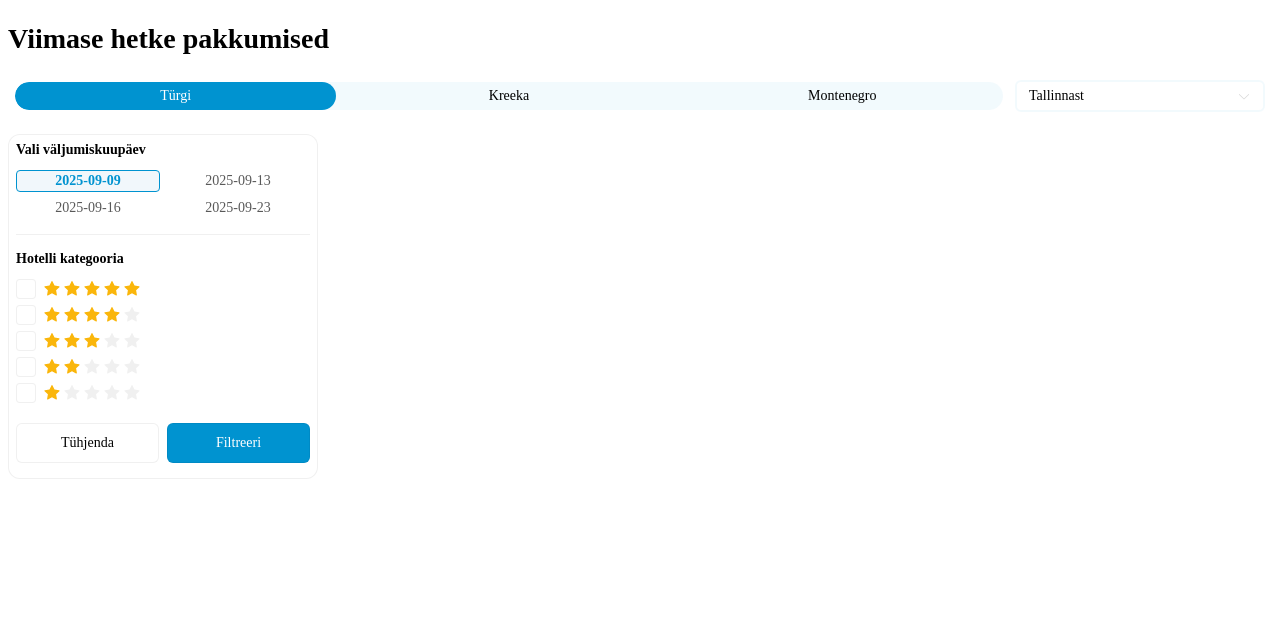
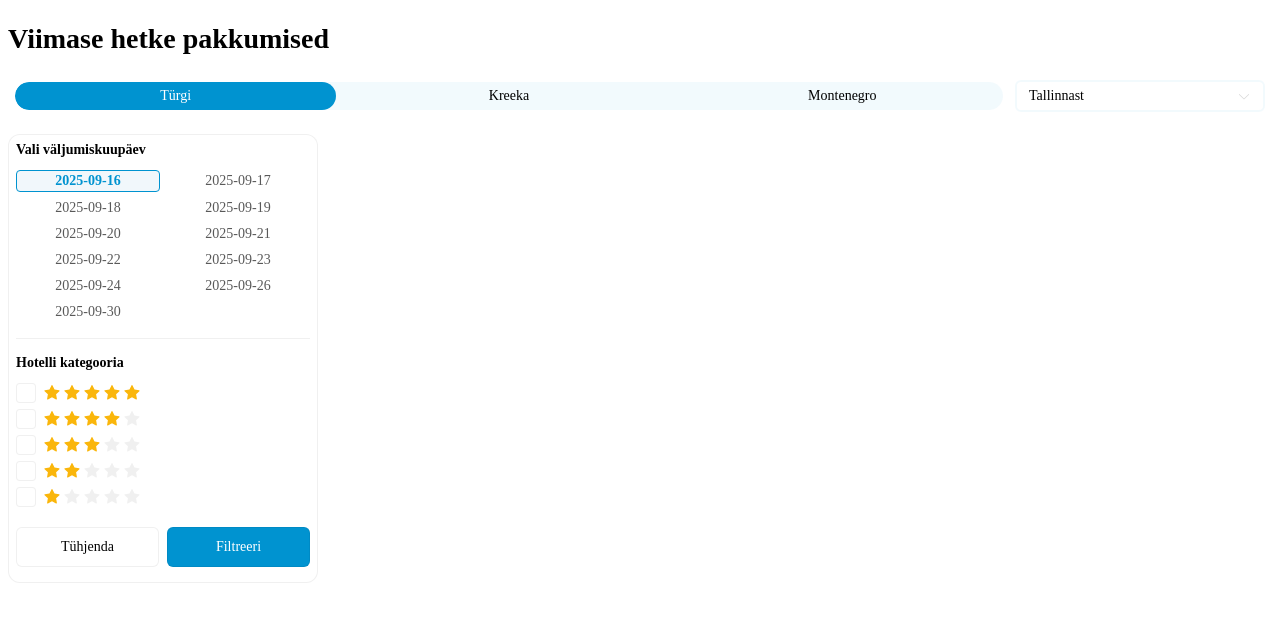
Before and after one commit to ct-balt/offers-hotel-incentive-ee, a website: page src/index.html in a window 1280 px wide. Drawn offline with Linux system fonts and the light colour scheme; no server answers.

Commit message:
updated offers and fixed date sort

```diff
--- a/src/index.html
+++ b/src/index.html
@@ -100,27 +100,64 @@
                 },
                 beginDates: [
                   {
-                    date: "2025-08-30",
-                    stayNights: [{ value: 6 }, { value: 13 }],
+                    date: "2025-09-16",
+                    stayNights: [
+                      { value: 3 },
+                      { value: 4 },
+                      { value: 5 },
+                      { value: 6 },
+                      { value: 7 },
+                    ],
                     departures: ["tallinn"],
                   },
                   {
-                    date: "2025-09-05",
+                    date: "2025-09-17",
+                    stayNights: [
+                      { value: 3 },
+                      { value: 4 },
+                      { value: 5 },
+                      { value: 6 },
+                      { value: 7 },
+                    ],
+                    departures: ["tallinn"],
+                  },
+                  {
+                    date: "2025-09-18",
+                    stayNights: [{ value: 3 }, { value: 4 }, { value: 7 }],
+                    departures: ["tallinn"],
+                  },
+                  {
+                    date: "2025-09-19",
+                    stayNights: [{ value: 3 }, { value: 5 }],
+                    departures: ["tallinn"],
+                  },
+                  {
+                    date: "2025-09-20",
+                    stayNights: [{ value: 3 }, { value: 4 }, { value: 7 }],
+                    departures: ["tallinn"],
+                  },
+                  {
+                    date: "2025-09-21",
                     stayNights: [{ value: 7 }],
                     departures: ["tallinn"],
                   },
                   {
-                    date: "2025-09-07",
+                    date: "2025-09-22",
                     stayNights: [{ value: 7 }],
                     departures: ["tallinn"],
                   },
                   {
-                    date: "2025-09-09",
+                    date: "2025-09-23",
+                    stayNights: [{ value: 5 }, { value: 7 }, { value: 8 }],
+                    departures: ["tallinn"],
+                  },
+                  {
+                    date: "2025-09-24",
                     stayNights: [{ value: 7 }],
                     departures: ["tallinn"],
                   },
                   {
-                    date: "2025-09-13",
+                    date: "2025-09-26",
                     stayNights: [{ value: 7 }],
                     departures: ["tallinn"],
                   },
@@ -134,12 +171,7 @@
                 },
                 beginDates: [
                   {
-                    date: "2025-09-16",
-                    stayNights: [{ value: 6 }],
-                    departures: ["tallinn"],
-                  },
-                  {
-                    date: "2025-09-23",
+                    date: "2025-09-30",
                     stayNights: [{ value: 6 }],
                     departures: ["tallinn"],
                   },
@@ -158,18 +190,33 @@
                 },
                 beginDates: [
                   {
-                    date: "2025-09-02",
+                    date: "2025-09-16",
                     stayNights: [{ value: 7 }],
                     departures: ["tallinn"],
                   },
                   {
-                    date: "2025-09-06",
-                    stayNights: [{ value: 7 }, { value: 11 }],
+                    date: "2025-09-17",
+                    stayNights: [{ value: 7 }],
                     departures: ["tallinn"],
                   },
                   {
-                    date: "2025-09-20",
-                    stayNights: [{ value: 3 }, { value: 7 }],
+                    date: "2025-09-23",
+                    stayNights: [{ value: 14 }],
+                    departures: ["tallinn"],
+                  },
+                  {
+                    date: "2025-09-24",
+                    stayNights: [{ value: 7 }],
+                    departures: ["tallinn"],
+                  },
+                  {
+                    date: "2025-09-27",
+                    stayNights: [{ value: 10 }],
+                    departures: ["tallinn"],
+                  },
+                  {
+                    date: "2025-09-30",
+                    stayNights: [{ value: 7 }],
                     departures: ["tallinn"],
                   },
                 ],
@@ -187,28 +234,18 @@
                 },
                 beginDates: [
                   {
-                    date: "2025-08-31",
+                    date: "2025-09-11",
                     stayNights: [{ value: 7 }],
                     departures: ["tallinn"],
                   },
                   {
-                    date: "2025-09-01",
+                    date: "2025-09-14",
                     stayNights: [{ value: 7 }],
                     departures: ["tallinn"],
                   },
                   {
-                    date: "2025-09-07",
-                    stayNights: [{ value: 4 }, { value: 7 }],
-                    departures: ["tallinn"],
-                  },
-                  {
-                    date: "2025-09-08",
-                    stayNights: [{ value: 3 }, { value: 14 }],
-                    departures: ["tallinn"],
-                  },
-                  {
-                    date: "2025-09-11",
-                    stayNights: [{ value: 3 }, { value: 10 }, { value: 11 }],
+                    date: "2025-09-21",
+                    stayNights: [{ value: 7 }],
                     departures: ["tallinn"],
                   },
                 ],
--- a/src/index.js
+++ b/src/index.js
@@ -66,7 +66,7 @@ function loadAvailableDates() {
   const dates = getAvailableDates(matchedDestination.destination);
   const allDates = dates.flatMap((city) => city.availableDates);
 
-  const uniqueDates = [...new Set(allDates)];
+  const uniqueDates = [...new Set(allDates)].sort();
 
   listDates(uniqueDates);
 }
```
Also changed, not shown: build/index.html, build/index.min.js.
